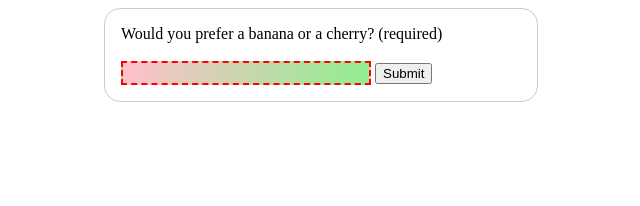
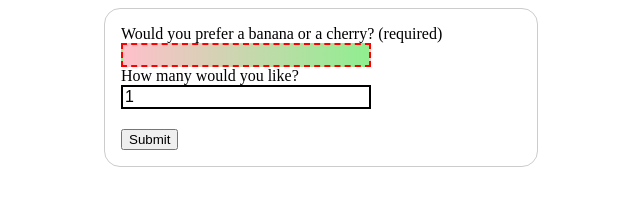
Before and after one commit to VascoMacedo/Table-Examples, a plain HTML site: page index.html in a window 1280 px wide. Shown: the whole page, without its empty margins (319-959 px from the left). Drawn offline with Linux system fonts and the light colour scheme.

Commit message:
Second Example From Form Validation

```diff
--- a/index.html
+++ b/index.html
@@ -23,9 +23,17 @@
 
   <body>
       <form>
-        <label for="choose">Would you prefer a banana or a cherry? (required)</label>
-        <input id="choose" name="i_like" required pattern="[Bb]anana | [Cc]herry">
-        <button>Submit</button>
+        <div>
+          <label for="choose">Would you prefer a banana or a cherry? (required)</label>
+          <input type="text" id="choose" name="i-like" required minlength="6" maxlength="6">
+        </div>
+        <div>
+          <label for="number">How many would you like?</label>
+          <input type="number" id="number" name="amount" value="1" min="1" max="10">
+        </div>
+        <div>
+          <button>Submit</button>
+        </div>
       </form>
   </body>
 
```
